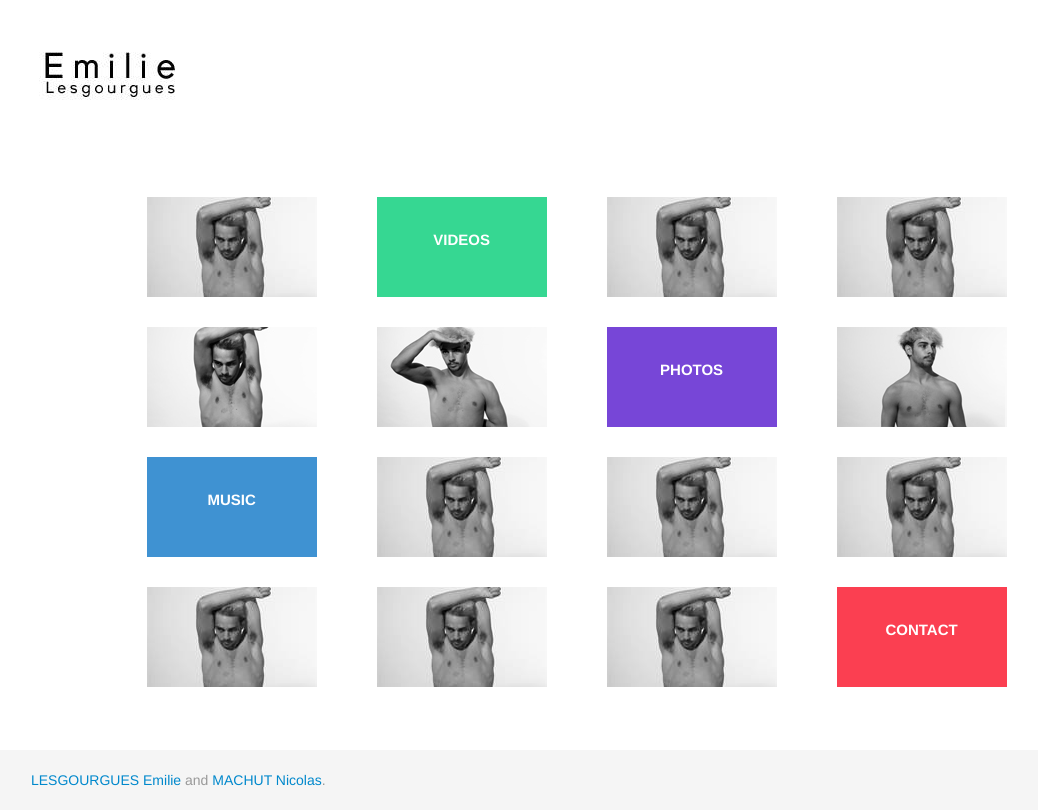
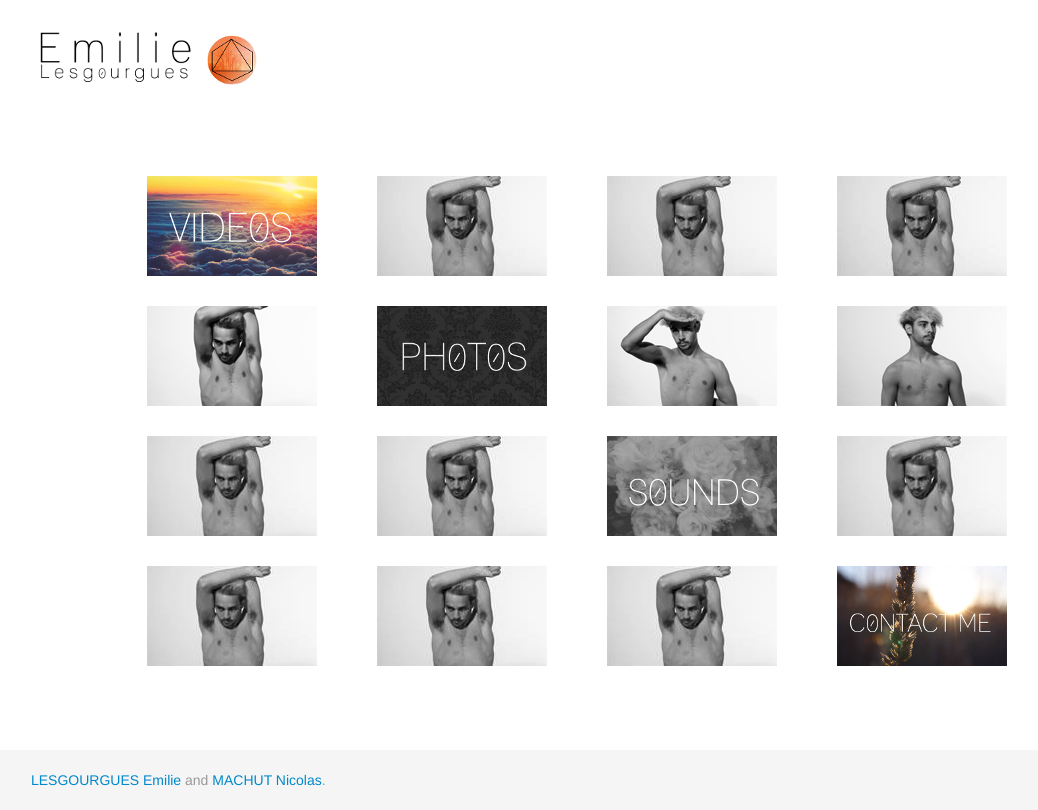
Before and after one commit to nicolasMachut/fitch, a PHP site: page /site/index.php?p=accueil in a window 1280 px wide. Shown: the whole page, without its empty margins (74-1112 px from the left). Run offline with PHP 8.4, Linux system fonts and the light colour scheme; some libraries are stand-ins or nearby versions.

Commit message:
modification graphique
nouveau logo
nouvelles vignettes

```diff
--- a/site/accueil.php
+++ b/site/accueil.php
@@ -2,10 +2,10 @@
 <div id="ligne1">
 	<ul class="thumbnails">
 		<li>
-			<a href="index.php?p=video"><div id="test" class="span2 vignette image1"></div></a>
+			<a href="index.php?p=video" class="lienTitre"><div class="span2 titre vignette image2" style="background-image:url(VIDEOS.jpg)"></div></a>
 		</li>
 		<li>
-			<a href="index.php?p=video" class="lienTitre"><div class="span2 titre vignette image2" style="background-color:#36D792;">VIDEOS</div></a>
+			<a href="index.php?p=video"><div id="test" class="span2 vignette image1"></div></a>
 		</li>
 		<li>
 			<a href="index.php?p=video"><div id="test1" class="span2 vignette image3"></div></a>
@@ -21,10 +21,10 @@
 			<a href="index.php?p=photo"><div id="photo1" class="span2 vignette image5"></div></a>
 		</li>
 		<li>
-			<a href="index.php?p=photo"><div id="photo2" class="span2 vignette image6"></div></a>
+			<a href="index.php?p=photo" class="lienTitre"><div class="vignette titre span2 image7" style="background-image:url(PHOTOS.jpg)"></div></a>
 		</li>
 		<li>
-			<a href="index.php?p=photo" class="lienTitre"><div class="vignette titre span2 image7" style="background-color:#7746D7;">PHOTOS</div></a>
+			<a href="index.php?p=photo"><div id="photo2" class="span2 vignette image6"></div></a>
 		</li>
 		<li>
 			<a href="index.php?p=photo"><div id="photo3" class="span2 vignette image8"></div></a>
@@ -34,13 +34,13 @@
 <div id="ligne3">
 	<ul class="thumbnails">
 		<li>
-			<a href="index.php?p=music" class="lienTitre"><div class="vignette titre span2 image9" style="background-color:#3F92D2;">MUSIC</div></a>
+			<a href="index.php?p=music"><div id="test" class="span2 vignette image11"></div></a>
 		</li>
 		<li>
 			<a href="index.php?p=music"><div id="test" class="span2 vignette image10"></div></a>
 		</li>
 		<li>
-			<a href="index.php?p=music"><div id="test" class="span2 vignette image11"></div></a>
+			<a href="index.php?p=music" class="lienTitre"><div class="vignette titre span2 image9" style="background-image:url(SOUNDS.jpg)"></div></a>
 		</li>
 		<li>
 			<a href="index.php?p=music"><div id="test" class="span2 vignette image12"></div></a>
@@ -59,7 +59,7 @@
 			<a href="index.php?p=contact"><div id="test" class="span2 vignette image15"></div></a>
 		</li>
 		<li>
-			<a href="index.php?p=contact" class="lienTitre"><div class="vignette titre span2 image16" style="background-color:#FB3F51;">CONTACT</div></a>
+			<a href="index.php?p=contact" class="lienTitre"><div class="vignette titre span2 image16" style="background-image:url(CONTACT.jpg)"></div></a>
 		</li>
 	</ul>
 </div>
--- a/site/conf/connexionBDD.php
+++ b/site/conf/connexionBDD.php
@@ -2,8 +2,8 @@
 	//Permet la connexion à la base de donnée
 	try
 	{
-		//$bdd = new PDO('mysql:host=mysql51-97.perso;dbname=emilielefitch', 'emilielefitch', 'ExpjP2ml', array(PDO::ATTR_ERRMODE => PDO::ERRMODE_EXCEPTION));
-		$bdd = new PDO('mysql:host=localhost;dbname=fitch', 'root', '812AJH', array(PDO::ATTR_ERRMODE => PDO::ERRMODE_EXCEPTION));
+		$bdd = new PDO('mysql:host=mysql51-97.perso;dbname=emilielefitch', 'emilielefitch', 'ExpjP2ml', array(PDO::ATTR_ERRMODE => PDO::ERRMODE_EXCEPTION));
+		//$bdd = new PDO('mysql:host=localhost;dbname=emiliefitch', 'root', '812AJH', array(PDO::ATTR_ERRMODE => PDO::ERRMODE_EXCEPTION));
 
 	}
 	catch(Exception $e)
--- a/site/index.php
+++ b/site/index.php
@@ -96,7 +96,8 @@ session_start();
       <!-- Begin page content -->
       <div class="container">
         <div class="page-header">
-        <a href="index.php?p=accueil"><img src="titre.jpg"/></a>
+        <a href="index.php?p=accueil"><img src="emilie.png"/></a>
+      <a href="index.php?p=accueil"><img src="logo.png"/></a>
         <?php
         	if(isset($_SESSION['mail']))
         	{
--- a/site/style/style.css
+++ b/site/style/style.css
@@ -143,3 +143,18 @@ div#ligne1:hover div.image1, div#ligne1:hover div.image2, div#ligne1:hover div.i
         margin-bottom: 15px;
         padding: 7px 9px;
       }
+
+
+#logo
+{
+	border : solid black 2px;
+	text-align:center;
+	margin-left:auto;
+	margin-right:auto;
+	line-height:100%;
+}
+
+#imtest
+{
+	vertical-align:center;
+}
```
Also changed, not shown: index.html (+7 -4 lines), site/CONTACT.jpg (added), site/PHOTOS.jpg (added), site/SOUNDS.jpg (added), site/VIDEOS.jpg (added), site/emilie.jpg (added), site/emilie.png (added), site/logo.png (added).
